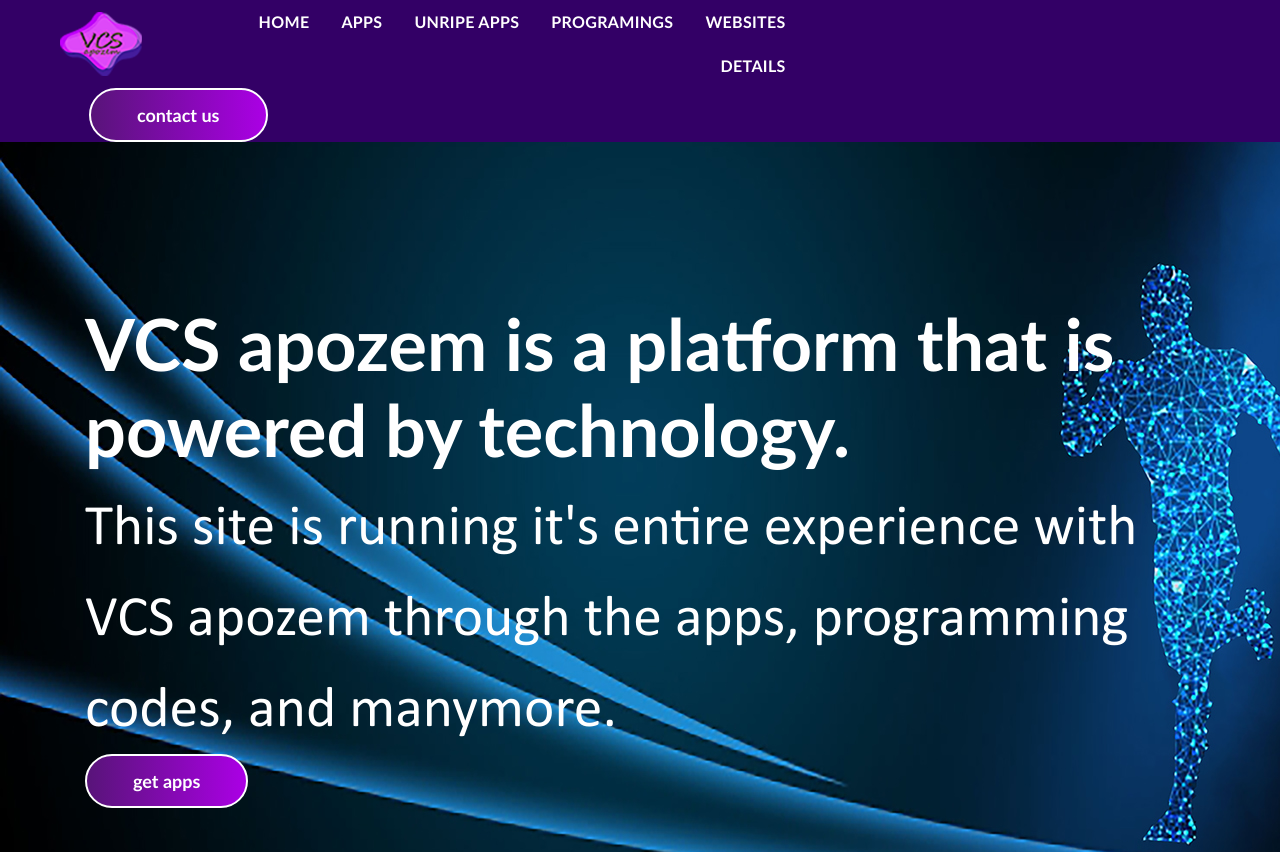
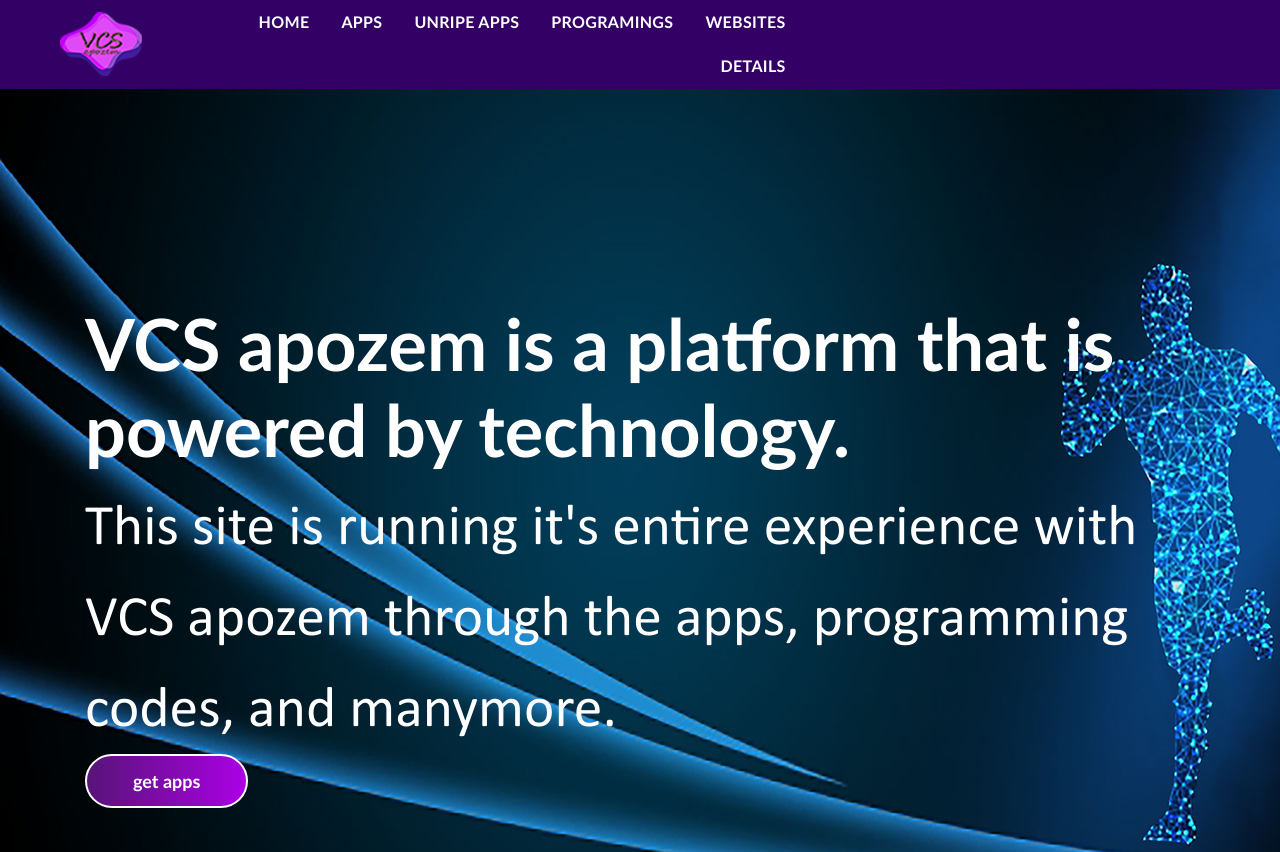
Before and after one commit to vcmaheshkumar/vcs_apozem.com, a plain HTML site: page index.html in a window 1280 px wide. Shown: the top 852 px of the page. Drawn offline with Linux system fonts and the light colour scheme.

Commit message:
Update index.html

```diff
--- a/index.html
+++ b/index.html
@@ -51,7 +51,6 @@
 
                 <div class="col-lg-3 d-none d-lg-block order-2 order-lg-3">
                     <div class="buy-tickets">
-                        <a class="btn gradient-bg" target="_blank" href="https://maheshkvc2017.wixsite.com/website/contact">contact us</a>
                     </div><!-- .buy-tickets -->
                 </div><!-- .col -->
             </div><!-- .row -->
```
